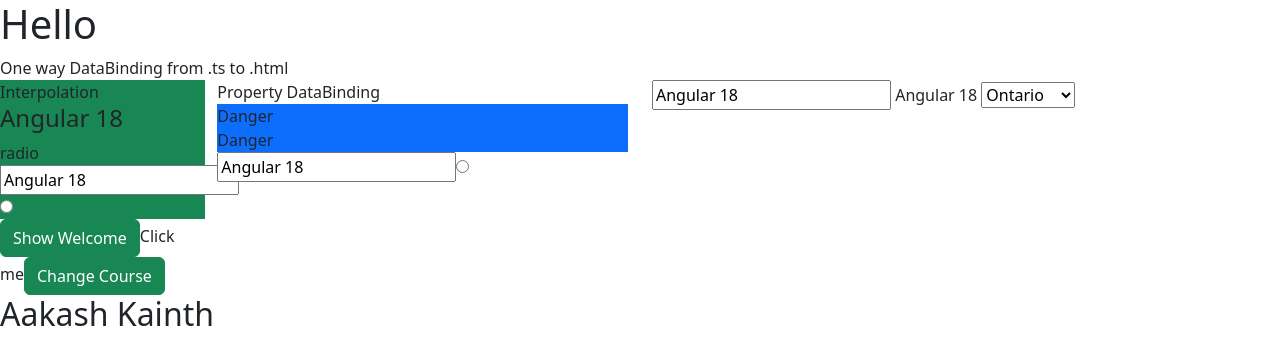
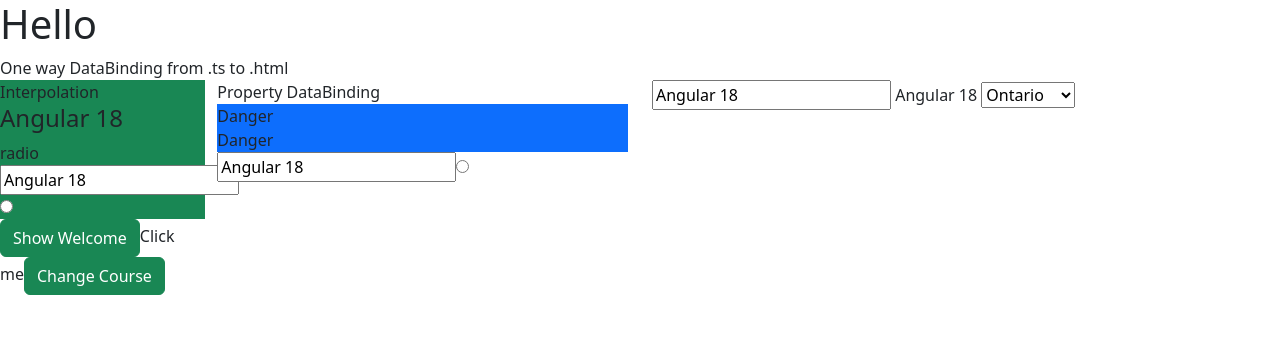
Before and after one commit to AakashKainth/angular_18_tutorial, an Angular app: page / in a window 1280 px wide. Shown: the top 364 px of the page. Built offline with nearby package versions, Linux system fonts and the light colour scheme.

Commit message:
Tag removed

```diff
--- a/src/app/data-binding/data-binding.component.html
+++ b/src/app/data-binding/data-binding.component.html
@@ -45,7 +45,7 @@
         </select>
     </div>
     <div class="col-4">
-        <h2>{{firstName()}}</h2>
+
 
 
 
```
